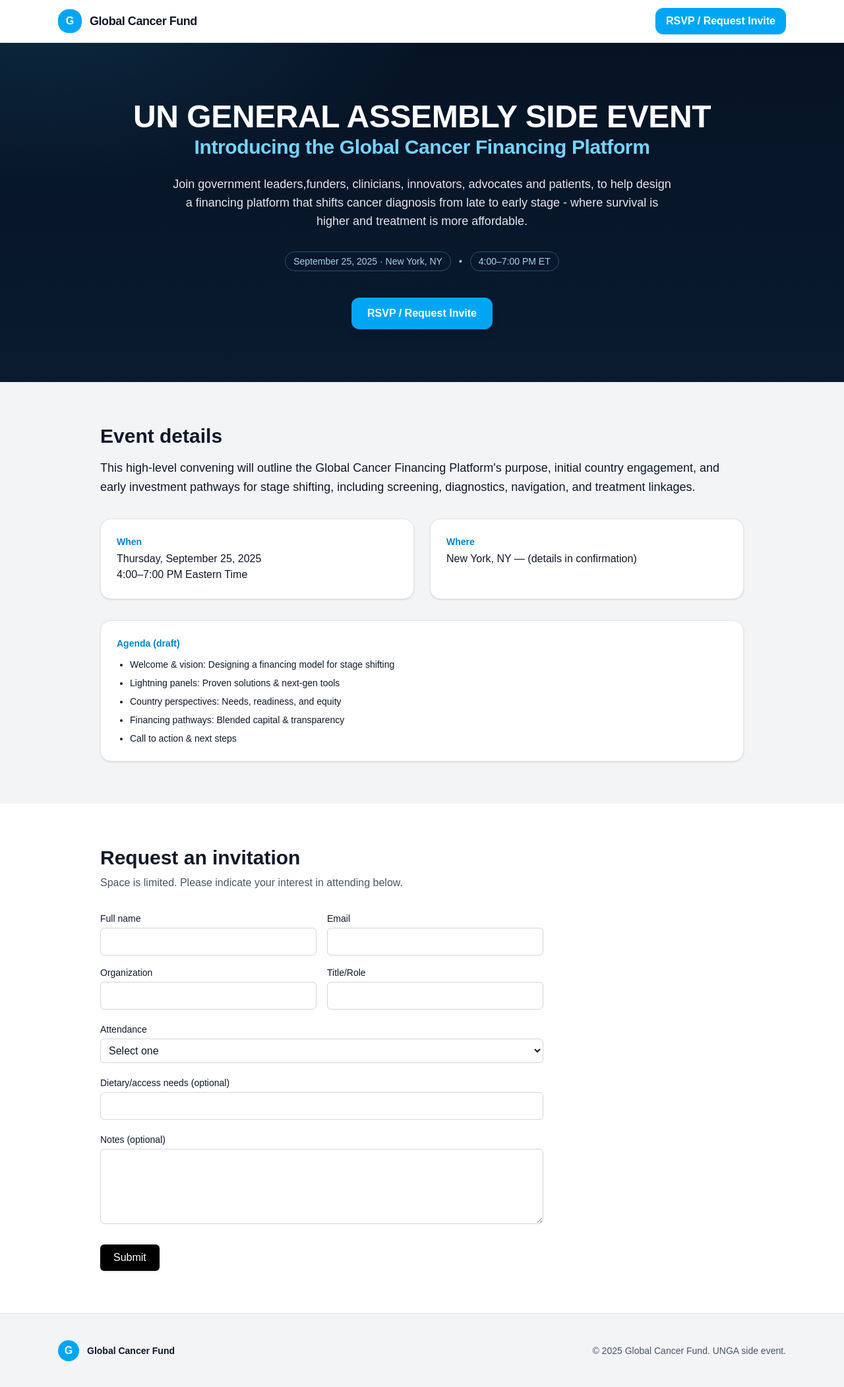
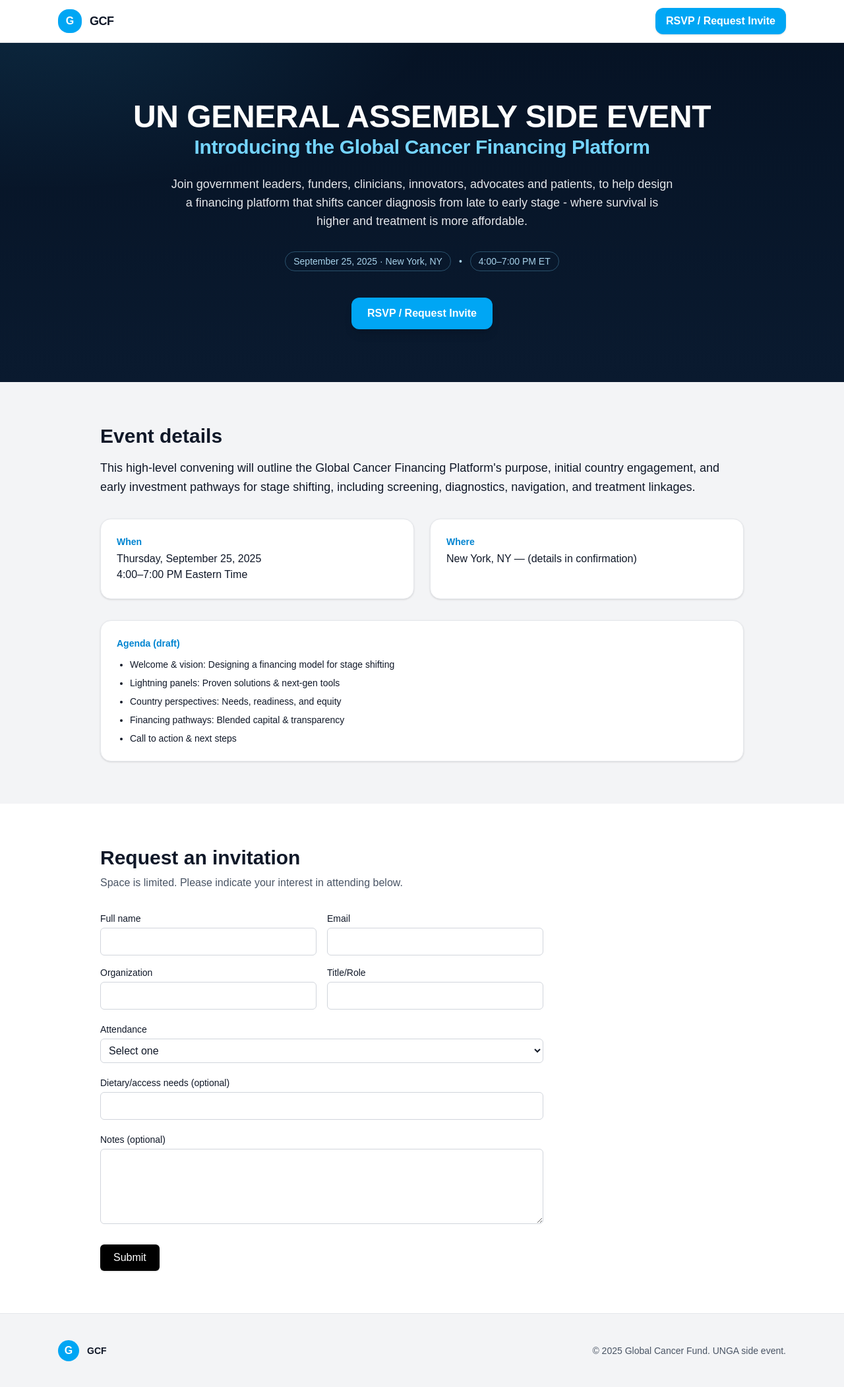
Before and after one commit to catgyoung/gfc-website, a Next.js app: page /unga-event in a window 1280 px wide. Shown: the whole page at 66% size. Built offline with nearby package versions, Linux system fonts and the light colour scheme.

Commit message:
Deploy: landing page updates

```diff
--- a/pages/index.tsx
+++ b/pages/index.tsx
@@ -59,7 +59,7 @@
         <a href="#home" className="group inline-flex items-center gap-3">
           {/* Badge logo — keep/remove as you prefer */}
           <span className="inline-flex h-9 w-9 items-center justify-center rounded-2xl bg-sky-500 text-white font-bold">G</span>
-          <span className="text-lg font-semibold tracking-tight text-gray-900">Global Cancer Financing Platform</span>
+          <span className="text-lg font-semibold tracking-tight text-gray-900">GCF</span>
         </a>
         <nav className="hidden gap-6 md:flex">
           <NavLink href="#solution" label="Vision" />
@@ -99,7 +99,7 @@
     <div className="bg-sky-100 border-b border-sky-200">
       <div className="mx-auto max-w-6xl px-6 py-4 text-lg text-sky-900 font-medium flex flex-wrap items-center justify-between gap-4">
         <span>
-          The <span className="font-bold">Global Cancer Financing Platform</span> will be launched at a UN General Assembly side event on{" "}
+          The <span className="font-bold">Global Cancer Financing Platform</span> will launch at a UN General Assembly side event {" "}
           <span className="font-bold">September 25, 2025</span>.
         </span>
         <a href="/unga-event" className="font-semibold text-sky-700 hover:underline whitespace-nowrap">
@@ -552,7 +552,7 @@
       <div className="mx-auto max-w-6xl px-6 py-10 flex flex-col sm:flex-row items-center justify-between gap-4">
         <div className="flex items-center gap-3">
           <span className="inline-flex h-8 w-8 items-center justify-center rounded-2xl bg-sky-500 text-white font-bold">G</span>
-          <span className="text-sm font-semibold text-gray-900">Global Cancer Fund</span>
+          <span className="text-sm font-semibold text-gray-900">GCF</span>
         </div>
         <p className="text-sm text-gray-600">
           © {year} Global Cancer Financing Platform. Early-phase platform launch - we welcome your input as we build.
--- a/pages/unga-event.tsx
+++ b/pages/unga-event.tsx
@@ -53,7 +53,7 @@
           <span className="inline-flex h-9 w-9 items-center justify-center rounded-2xl bg-sky-500 text-white font-bold">
             G
           </span>
-          <span className="text-lg font-semibold tracking-tight text-gray-900">Global Cancer Fund</span>
+          <span className="text-lg font-semibold tracking-tight text-gray-900">GCF</span>
         </a>
         <nav className="hidden gap-6 md:flex">
           <a
@@ -86,7 +86,7 @@
         </h1>
 
         <p className="mt-6 max-w-3xl mx-auto text-lg text-gray-200">
-          Join government leaders,funders, clinicians, innovators, advocates and patients, to help design a financing
+          Join government leaders, funders, clinicians, innovators, advocates and patients, to help design a financing
           platform that shifts cancer diagnosis from late to early stage - where survival is higher and treatment is more
           affordable.
         </p>
@@ -304,7 +304,7 @@
       <div className="mx-auto max-w-6xl px-6 py-10 flex flex-col sm:flex-row items-center justify-between gap-4">
         <div className="flex items-center gap-3">
           <span className="inline-flex h-8 w-8 items-center justify-center rounded-2xl bg-sky-500 text-white font-bold">G</span>
-          <span className="text-sm font-semibold text-gray-900">Global Cancer Fund</span>
+          <span className="text-sm font-semibold text-gray-900">GCF</span>
         </div>
         <p className="text-sm text-gray-600">
           © {year} Global Cancer Fund. UNGA side event.
```
